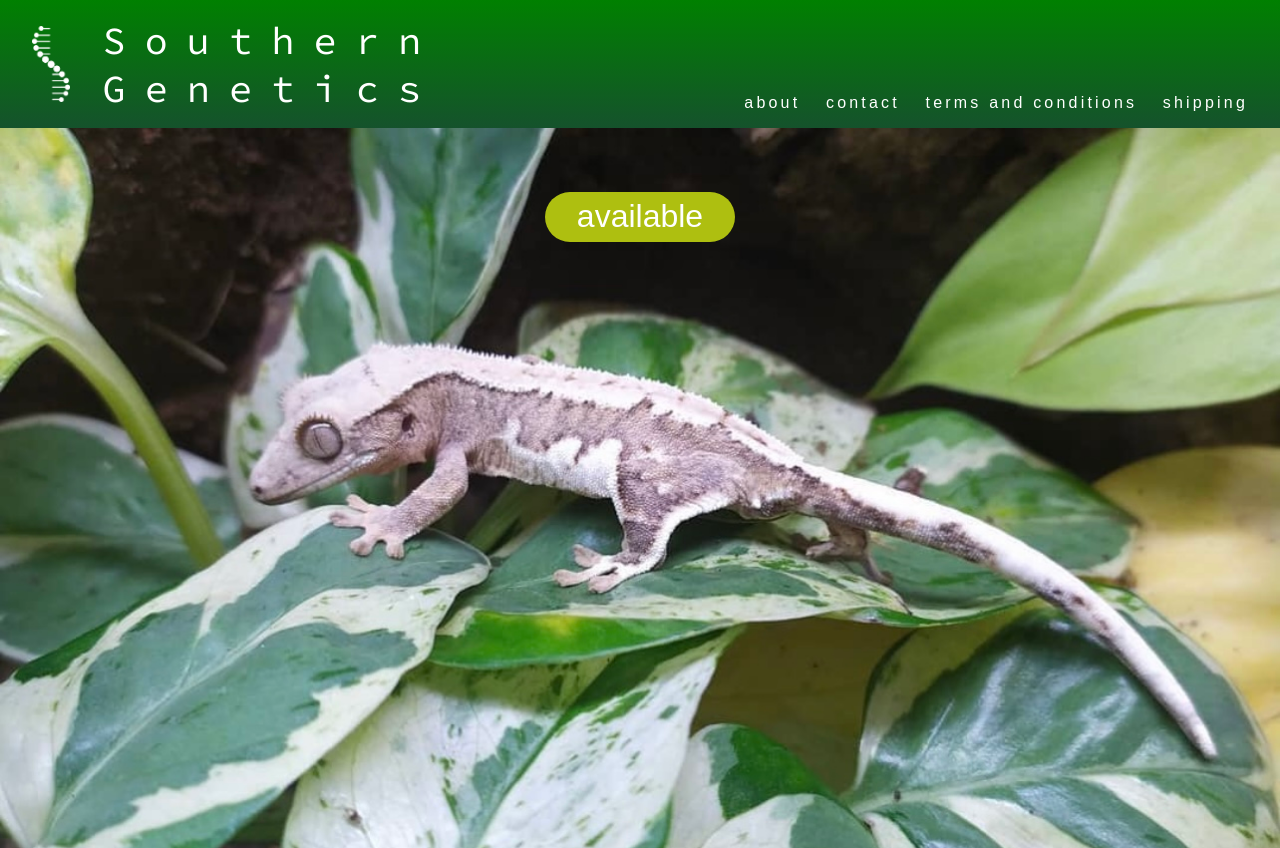
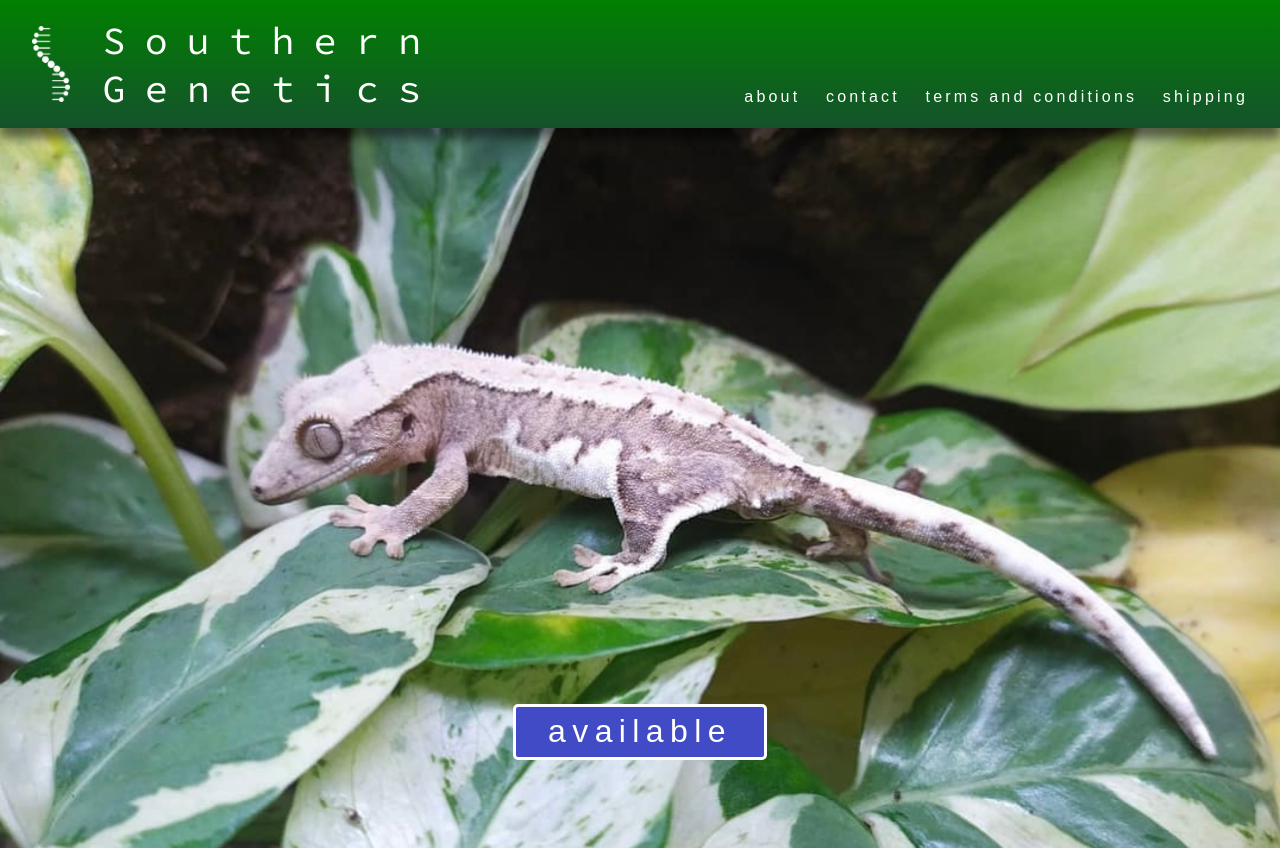
Before and after one commit to JoshuaMeeks/sogen-reptiles, a React (Create React App) app: page / in a window 1280 px wide. Built offline with nearby package versions, Linux system fonts and the light colour scheme.

Commit message:
Hero button styling

```diff
--- a/src/components/Hero.css
+++ b/src/components/Hero.css
@@ -10,10 +10,11 @@
 
 .hero-container > button {
   color: #FFFFFF;
-  background-color: rgb(174, 191, 16);
-  border-radius: 1em;
+  background-color: rgb(66, 75, 198);
+  border-radius: 5px;
   font-size: 2em;
   padding: .2em 1em .2em 1em;
-  border: none;
-  margin-top: 2em;
+  border: solid 3px #FFFFFF;
+  margin-top: 18em;
+  letter-spacing: .2em;
 }
--- a/src/components/Navbar.css
+++ b/src/components/Navbar.css
@@ -2,7 +2,9 @@ header {
   background: linear-gradient(green, rgb(21, 82, 44));
   padding: 1em 2em 1em 2em;
   font-family: sans-serif;
-  /* border-bottom: solid white 1px; */
+  box-shadow: 0px 10px 10px rgba(0, 0, 0, 0.5);
+  position: relative;
+  z-index: 1;
 }
 
 nav {
@@ -31,6 +33,7 @@ nav {
 .links {
   display: flex;
   align-items: end;
+  margin-bottom: .4em;
   gap: 1.6em;
   list-style: none;
   letter-spacing: .2em;
```
